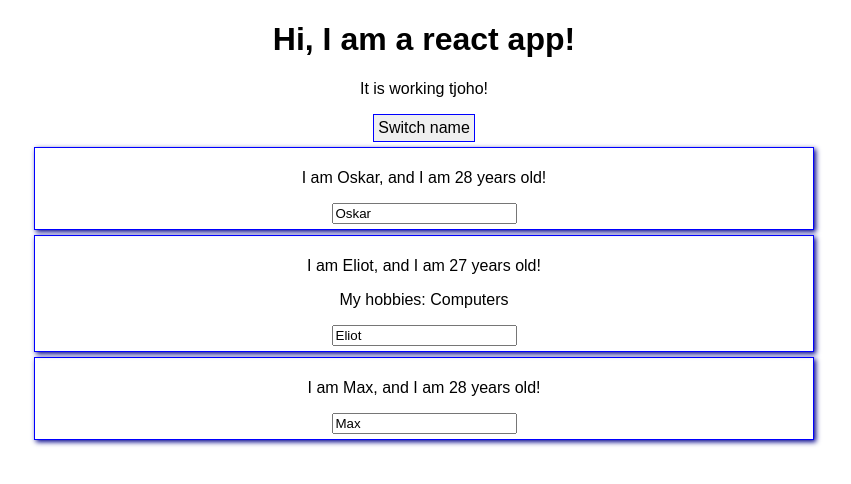
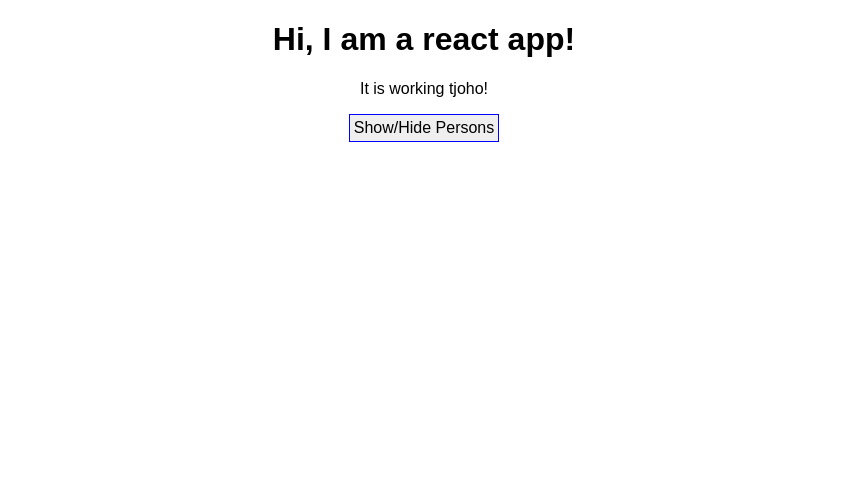
Before and after one commit to oberntorp/MOOCCourses, a React (Create React App) app in the folder react-complete-guide/: page / in a window 1280 px wide. Shown: the top 484 px of the page, without its empty margins (216-1067 px from the left). Built offline with nearby package versions, Linux system fonts and the light colour scheme.

Commit message:
- Show persons dynamically based on condition - Lists in react

```diff
--- a/react-complete-guide/src/App.js
+++ b/react-complete-guide/src/App.js
@@ -6,37 +6,41 @@ import Person from './Person/Person';
 const App = props => {
   const [personsState, setPersonsState] = useState({
     persons: [
-      { name: "Oskar", age: 28 },
-      { name: "Eliot", age: 27 },
-      { name: "Max", age: 28 }
+      { id: "p1", name: "Oskar", age: 28 },
+      { id: "p2", name: "Eliot", age: 27 },
+      { id: "p3", name: "Max", age: 28 }
     ],
-    someOtherState: "Another state value"
+    someOtherState: "Another state value",
+    showPersons: false
   });
 
   const [otherState, setOtherState] = useState("Another state value");
 
   console.log(personsState, otherState);
 
-  const switchNameHandler = (NewName) =>
+  const deletePersonHandler = (indexOfPersonToDelete) =>
   {
+    const currentPursons = [...personsState.persons];
+    currentPursons.splice(indexOfPersonToDelete, 1);
     setPersonsState({
-      persons: [
-        { name: NewName, age: 28 },
-        { name: "Eliot", age: 27 },
-        { name: "Maximilian", age: 29 }
-      ]
-    })
+      persons: currentPursons,
+      someOtherState: "Another state value",
+      showPersons: true
+    });
   }
 
-  const changedNameHandler = (event) =>
+  const showPersonsHandler = () =>
   {
+    const doesShowPersons = personsState.showPersons;
     setPersonsState({
-      persons: [
-        { name: "Oskar", age: 28 },
-        { name: event.target.value, age: 27 },
-        { name: "Maximilian", age: 29 }
-      ]
-    })
+        persons: [
+          { name: "Oskar", age: 28 },
+          { name: "Eliot", age: 27 },
+          { name: "Maximilian", age: 29 }
+        ],
+        someOtherState: "Another state value",
+        showPersons: !doesShowPersons
+      });
   }
 
   const btnStyle = {
@@ -45,15 +49,22 @@ const App = props => {
     padding: "4px",
     cursor: "pointer"
   };
+
+  let persons = null;
+  if(personsState.showPersons)
+  {
+    persons = (
+      <div>
+        {personsState.persons.map((p, i) => <Person key={p.id} name={p.name} age={p.age} click={() => deletePersonHandler(i)}/>)}
+      </div>
+    )
+  }
   return (
     <div className="App">
       <h1>Hi, I am a react app!</h1>
       <p>It is working tjoho!</p>
-      <button onClick={() => switchNameHandler("Oskar B")} style={btnStyle}>Switch name</button>
-      <Person name={personsState.persons[0].name} age={personsState.persons[0].age}/>
-      <Person name={personsState.persons[1].name} age={personsState.persons[1].age} click={switchNameHandler.bind(this, "Eliot !!!!")} changed={changedNameHandler}>My hobbies: Computers</Person>
-      <Person name={personsState.persons[2].name} age={personsState.persons[2].age}/>
-
+      <button onClick={showPersonsHandler} style={btnStyle}>Show/Hide Persons</button>
+      {persons}
     </div>
   );
 
```
